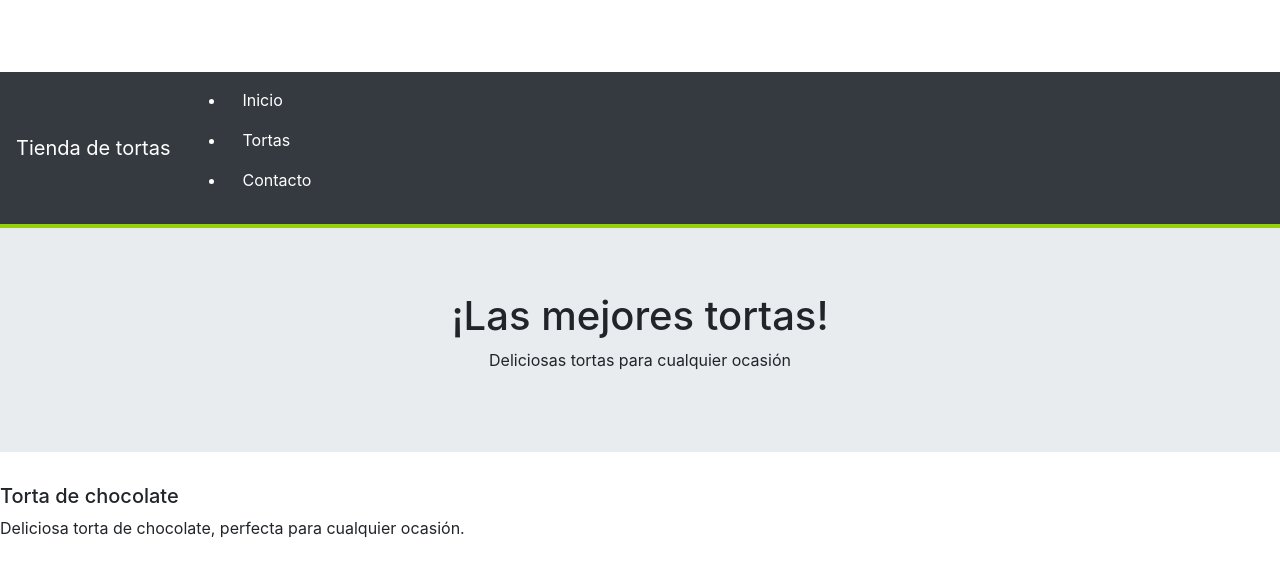
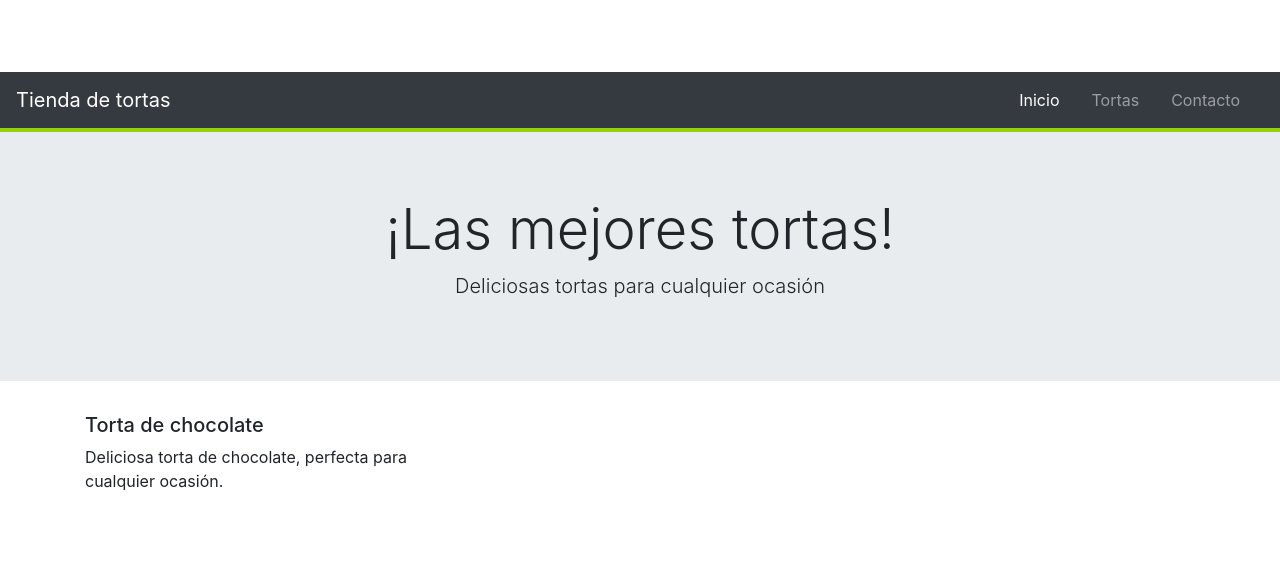
Before and after one commit to leonandres/gran_dulzura, a plain HTML site: page index.html in a window 1280 px wide. Drawn offline with nearby package versions, Linux system fonts and the light colour scheme.

Commit message:
Se agregan clases bootstrap en encabezadoy barra

```diff
--- a/index.html
+++ b/index.html
@@ -13,12 +13,12 @@
     <nav class = "navbar navbar-expand-lg navbar-dark">
         <a class = "navbar-brand" href = "#">Tienda de tortas</a>
         <button class = "navbar-toggler" type="button" data-toggle="collapse" data-target="#navbarSupportedContent" aria-controls="navbarSupportedContent" aria-expanded="false" aria-label="Toggle navigation">
-            <span></span>
+            <span class = "navbar-toggler-icon"></span>
         </button>
 
-        <div>
-            <ul>
-                <li>
+        <div class = "collapse navbar-collapse" id = "navbarSupportedContent">
+            <ul class = "navbar-nav ml-auto">
+                <li class = "nav-item active">
                     <a class = "nav-link" href="#">Inicio</a>
                 </li>
 
@@ -35,15 +35,17 @@
 
     <!-- Encabezado -->
     <header class = "jumbotron jumbotron-fluid text-center">
-        <div>
-            <h1>¡Las mejores tortas!</h1>
-            <p>Deliciosas tortas para cualquier ocasión</p>
+        <div class = "container">
+            <h1 class = "display-4">¡Las mejores tortas!</h1>
+            <p class = "lead">Deliciosas tortas para cualquier ocasión</p>
         </div>
     </header>
 
-    <div>
-        <div>
-            <div>
+    <!-- Contenido principal -->
+    <div class = "container">
+        <div class = "row">
+            <!-- Aca se agregan las tortas disponibles -->
+            <div class = "col-md-4">
                 <div>
                     <h5>Torta de chocolate</h5>
                     <p>Deliciosa torta de chocolate, perfecta para cualquier ocasión.</p>
```
